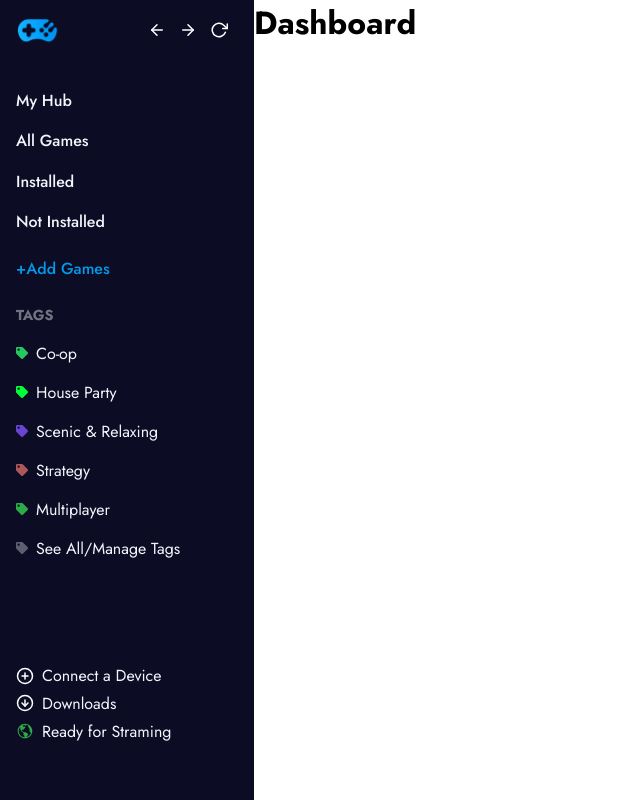
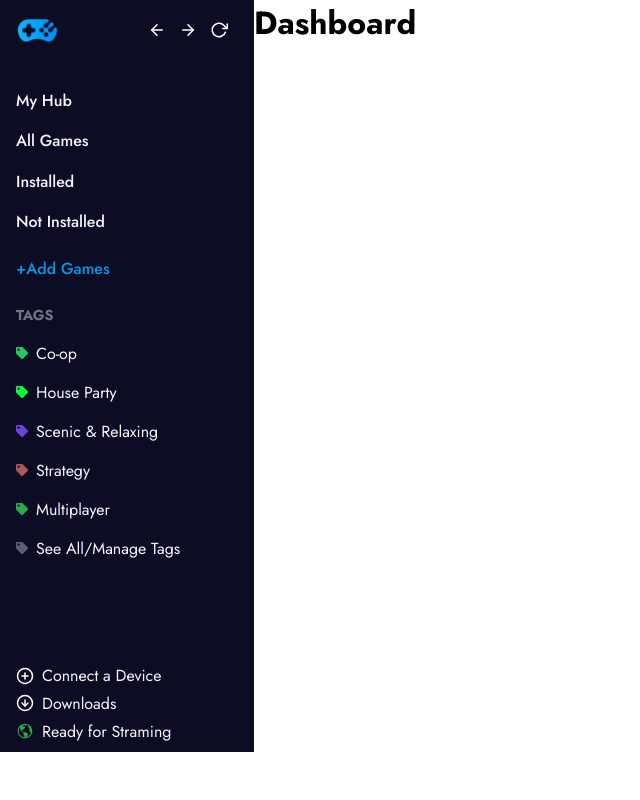
Before and after one commit to Joao-Rodrigues01/react-games, a Next.js app: page / in a window 1280 px wide. Shown: the whole page, without its empty margins (0-640 px from the left). Built offline with nearby package versions, Linux system fonts and the light colour scheme.

Commit message:
Fix html height

```diff
--- a/src/components/SideMenu/styles.ts
+++ b/src/components/SideMenu/styles.ts
@@ -2,7 +2,6 @@ import styled  from 'styled-components';
 
 export const Container = styled.div`
   width: 15.875rem;
-  height: 100vh;
   background: var(--secondary-background);
 `;
 
@@ -107,6 +106,9 @@ export const Footer = styled.footer`
 
    svg {
      margin-right: 0.5rem;
-   }
+    }
+  }
+  a:last-child {
+    margin-bottom: 0.3rem;
   }
 `;
```
